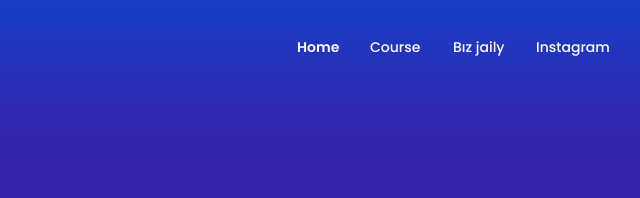
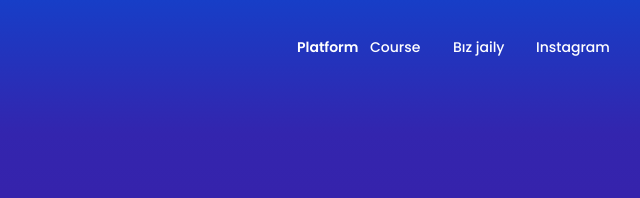
Before and after one commit to Bekzhanym/Bekzhanym.github.io, a website built with Parcel: page index.html in a window 1280 px wide. Shown: the top 198 px of the page, 471-1111 px from the left. Built offline with nearby package versions, Linux system fonts and the light colour scheme.

Commit message:
Update index.html

```diff
--- a/index.html
+++ b/index.html
@@ -49,7 +49,7 @@
           <span class="talim-it-text02"><span>zhobasy</span></span>
           <span class="talim-it-text04"><span>Talim IT</span></span>
           <span class="talim-it-text06"><span><a href="https://bekzhanym.github.io/Talim-Math/">Course </a></span></span>
-          <span class="talim-it-text08"><span>Home</span></span>
+          <span class="talim-it-text08"><span> <a href="https://bekzhanym.github.io/talimenglish/"> Platform </a> </span></span>
           <span class="talim-it-text10"><span>Bız jaily</span></span>
           <span class="talim-it-text12"><span><a href="https://www.instagram.com/bekzhzz/">Instagram </a> </span></span>
           <span class="talim-it-text14"><span> <a href="https://t.me/talim_it">Telegram </a> </span></span>
```
